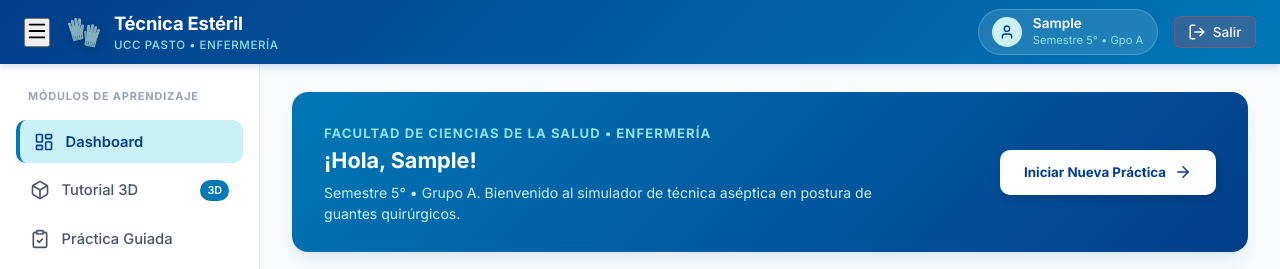
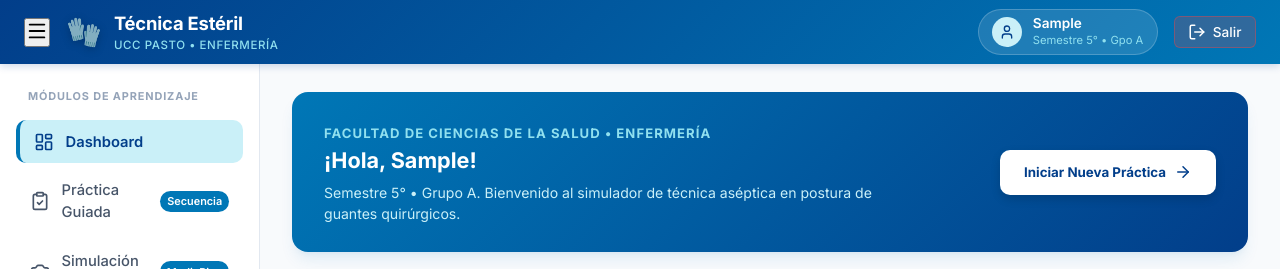
Before and after one commit to ricardoariasm762/Proyectos_Guantes, a React (Vite) app: page /login in a window 1280 px wide. Both pictures are taken after typing "Sample", "Sample123" into the empty fields and a click on the button "Ingresar al Simulador". Shown: the top 269 px of the page. Built offline with nearby package versions, Linux system fonts and the light colour scheme; no server answers.

Commit message:
feat(layout): anadir Sidebar retraible con boton flotante hamburguesa

```diff
--- a/src/components/layout/Sidebar.tsx
+++ b/src/components/layout/Sidebar.tsx
@@ -5,14 +5,16 @@ import React from 'react';
 import { NavLink } from 'react-router-dom';
 import {
   LayoutDashboard,
-  Box,
   ClipboardCheck,
   HandMetal,
   Camera,
   Trophy,
   User,
   Sparkles,
+  Database,
+  Bot,
 } from 'lucide-react';
+import { useAuthStore } from '../../store/useAuthStore';
 
 interface SidebarProps {
   isOpen: boolean;
@@ -20,7 +22,9 @@ interface SidebarProps {
 }
 
 export const Sidebar: React.FC<SidebarProps> = ({ isOpen, onCloseMobile }) => {
-  const navItems = [
+  const usuario = useAuthStore((s) => s.usuario);
+
+  const baseNavItems = [
     {
       to: '/dashboard',
       label: 'Dashboard',
@@ -28,16 +32,10 @@ export const Sidebar: React.FC<SidebarProps> = ({ isOpen, onCloseMobile }) => {
       badge: null,
     },
     {
-      to: '/tutorial3d',
-      label: 'Tutorial 3D',
-      icon: Box,
-      badge: '3D',
-    },
-    {
       to: '/practica-guiada',
       label: 'Práctica Guiada',
       icon: ClipboardCheck,
-      badge: null,
+      badge: 'Secuencia',
     },
     {
       to: '/simulacion-camara',
@@ -64,6 +62,23 @@ export const Sidebar: React.FC<SidebarProps> = ({ isOpen, onCloseMobile }) => {
       badge: null,
     },
   ];
+
+  const adminNavItems = [
+    {
+      to: '/recolector',
+      label: 'Recolector de datos',
+      icon: Database,
+      badge: 'Admin',
+    },
+    {
+      to: '/admin/modelos-ia',
+      label: 'Modelos IA',
+      icon: Bot,
+      badge: 'Admin',
+    },
+  ];
+
+  const navItems = usuario?.rol === 'ADMIN' ? [...baseNavItems, ...adminNavItems] : baseNavItems;
 
   return (
     <>
```
